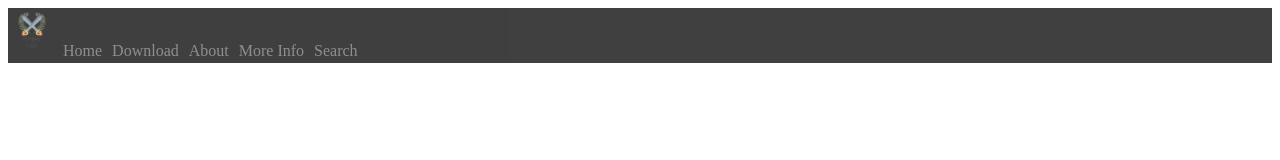
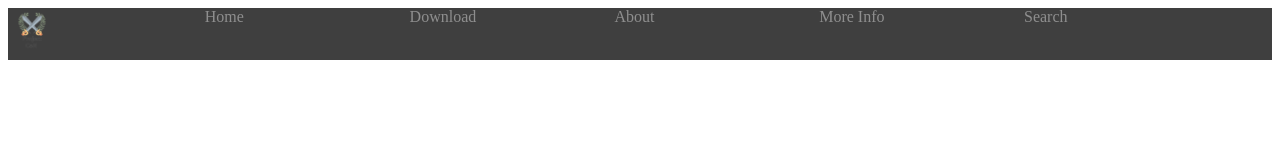
Before and after one commit to TweetyGuy/CoN, a plain HTML site: page index.html in a window 1280 px wide. Drawn offline with Linux system fonts and the light colour scheme.

Commit message:
Conquest of Nations

```diff
--- a/index.html
+++ b/index.html
@@ -1,3 +1,4 @@
+<!DOCTYPE html>
 <html lang="en-US">
   <head>
     <title>Conquest of Nations</title>
--- a/styles/index.css
+++ b/styles/index.css
@@ -2,70 +2,70 @@
   background-color: black;
   opacity: 75%;
   width: 100%;
-  height: 7%;
+  height: 45;
 }
 
 #Home {
-  border-style: solid;
+  position: absolute;
+  cursor: pointer;
+  top: 22.5;
+  left: 16%;
   text-decoration: none;
-  border-color: black;
   color: dimgray;
 }
 
 #Home:hover {
-  border-style: solid;
   color: white;
-  border-color: black;
 }
 
 #Download {
-  border-style: solid;
+  position: absolute;
+  cursor: pointer;
+  top: 22.5;
+  left: 32%;
   text-decoration: none;
-  border-color: black;
   color: dimgray;
 }
 
 #Download:hover {
-  border-style: solid;
   color: white;
-  border-color: black;
 }
 
 #About {
-  border-style: solid;
+  position: absolute;
+  cursor: pointer;
+  top: 22.5;
+  left: 48%;
   text-decoration: none;
-  border-color: black;
   color: dimgray;
 }
 
 #About:hover {
-  border-style: solid;
   color: white;
-  border-color: black;
 }
 
 #More-Info {
-  border-style: solid;
+  position: absolute;
+  cursor: pointer;
+  top: 22.5;
+  left: 64%;
   text-decoration: none;
-  border-color: black;
   color: dimgray;
 }
 
 #More-Info:hover {
-  border-style: solid;
   color: white;
-  border-color: black;
 }
 
 #Search {
-  border-style: solid;
+  position: absolute;
+  cursor: pointer;
+  top: 22.5;
+  left: 80%;
   text-decoration: none;
-  border-color: black;
   color: dimgray;
 }
 
 #Search:hover {
-  border-style: solid;
   color: white;
-  border-color: black;
 }
```
